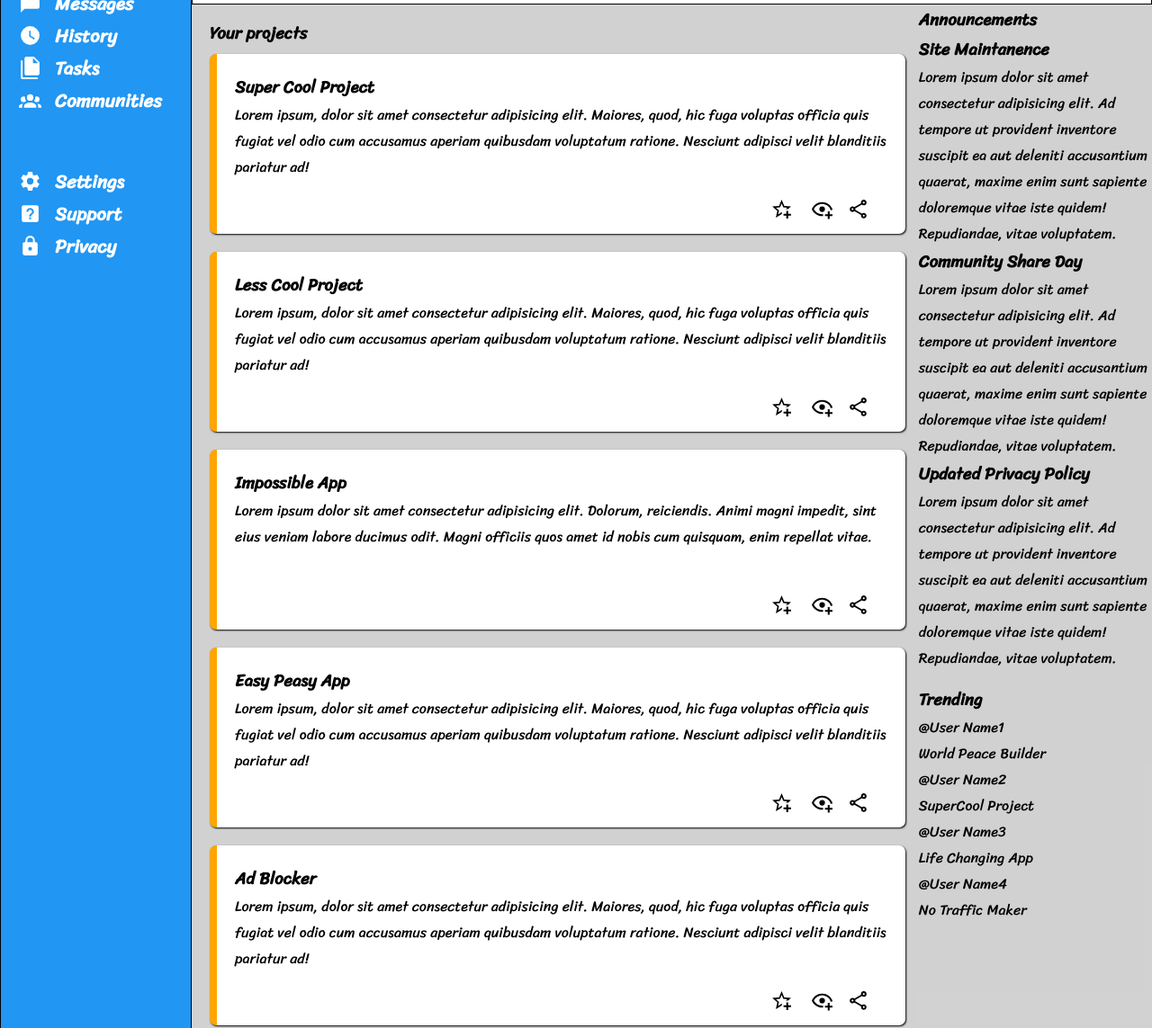
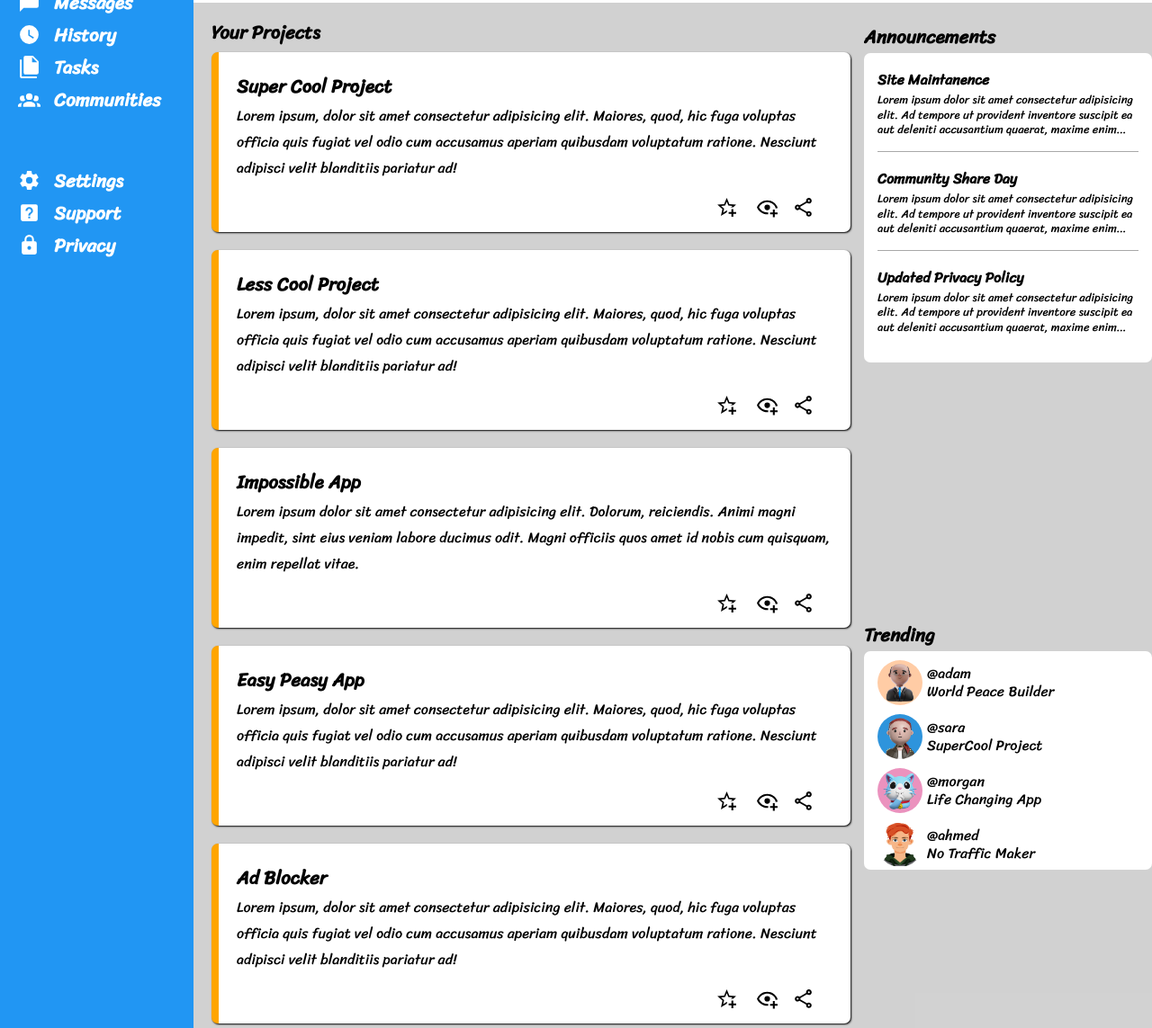
Before and after one commit to BelalHashem007/Admin-Dashboard, a plain HTML site: page index.html in a window 1280 px wide. Shown: the part 167-1310 px from the top of the page at 90% size. Drawn offline with Linux system fonts and the light colour scheme; a web font is replaced by a local one.

Commit message:
Finishing the main-content layout.
Wain-content includes YourProjects, Announcements and Trending.
With a bit of styling.

```diff
--- a/index.html
+++ b/index.html
@@ -96,7 +96,9 @@
         </div>
         <div class="header">
             <div class="search">
-                <p style="background: no-repeat url(image/header/magnify.svg); width: 30px; height: 30px; margin-top: 4px;"></p></a>
+                <p
+                    style="background: no-repeat url(image/header/magnify.svg); width: 30px; height: 30px; margin-top: 4px;">
+                </p></a>
                 <input type="search" id="search-bar" placeholder="Search" maxlength="80">
             </div>
             <div class="header-info">
@@ -124,7 +126,7 @@
         </div>
         <div class="main-content">
             <article class="main-article">
-                <h3>Your projects</h3>
+                <h3>Your Projects</h3>
                 <div class="cards">
                     <div class="card">
                         <h3>Super Cool Project</h3>
@@ -230,24 +232,33 @@
                             suscipit ea aut deleniti accusantium quaerat, maxime enim sunt sapiente doloremque vitae
                             iste quidem! Repudiandae, vitae voluptatem.</p>
                     </div>
+                </div>
             </article>
             <article class="trending-article">
                 <h3>Trending</h3>
                 <div class="trending-card">
                     <div class="trends first-trend">
-                        <p>@User Name1</p>
+                        <img src="image/header/avatar/person-with-glasses.jpg" alt="hush-cat"
+                    style="height: 50px; width: 50px; border-radius: 50%;">
+                        <p>@adam</p>
                         <p>World Peace Builder</p>
                     </div>
                     <div class="trends second-trend">
-                        <p>@User Name2</p>
+                        <img src="image/header/avatar/female.jpg" alt="hush-cat"
+                    style="height: 50px; width: 50px; border-radius: 50%;">
+                        <p>@sara</p>
                         <p>SuperCool Project</p>
                     </div>
                     <div class="trends third-trend">
-                        <p>@User Name3</p>
+                        <img src="image/header/avatar/hush-cat.jpg" alt="hush-cat"
+                    style="height: 50px; width: 50px; border-radius: 50%;">
+                        <p>@morgan</p>
                         <p>Life Changing App</p>
                     </div>
                     <div class="trends fourth-trend">
-                        <p>@User Name4</p>
+                        <img src="image/header/avatar/young-man.jpg" alt="hush-cat"
+                    style="height: 50px; width: 50px; border-radius: 50%;">
+                        <p>@ahmed</p>
                         <p>No Traffic Maker</p>
                     </div>
                 </div>
--- a/styles.css
+++ b/styles.css
@@ -4,68 +4,81 @@
     font-family: 'Sriracha';
     padding: 0;
 }
+
 .dashboard {
     background-color: #2196F3;
-    border: 1px solid black;
     color: white;
     display: grid;
     grid-template-rows: 80px 270px 100px;
     grid-template-columns: 1fr;
     grid-area: 1/1/3/2;
 }
+
 .container {
     display: grid;
     grid-template-columns: 1fr 4fr;
     grid-template-rows: 1fr 4fr;
     height: 100vh;
 }
+
 .dashboard-title {
     display: flex;
     padding: 10px;
 }
+
 .dashboard-title svg {
     width: 50px;
     height: 50px;
 }
-.dashboard-title p{
+
+.dashboard-title p {
     font-size: 1.8rem;
     font-weight: bold;
     margin-left: 7px;
 }
-.dashboard-nav svg, .dashboard-settings svg{
+
+.dashboard-nav svg,
+.dashboard-settings svg {
     width: 25px;
     height: 25px;
     margin-top: 5px;
 }
-.dashboard-nav > div, .dashboard-settings > div {
+
+.dashboard-nav>div,
+.dashboard-settings>div {
     padding-left: 20px;
     display: flex;
 }
-.dashboard-nav p , .dashboard-settings p{
+
+.dashboard-nav p,
+.dashboard-settings p {
     margin-left: 15px;
     font-size: 1.3rem;
     font-weight: bold;
 }
+
 .header {
-    border: 1px solid black;
     display: grid;
     grid-template-columns: 1fr 1fr;
     grid-template-rows: 1fr 1fr;
     column-gap: 50px;
 }
+
 .header .search {
     display: flex;
     margin: 15px 0 15px 15px;
     gap: 10px;
 }
+
 #search-bar {
-    width: max(100%,150px);
+    width: max(100%, 150px);
     height: 30px;
     border-radius: 15px;
     border: 1px solid #c7c3c3;
     background-color: #dbdbdb;
     padding: 5px 0 5px 10px;
 }
+
 .header .header-info {
     display: flex;
     padding-left: 80px;
@@ -75,20 +88,24 @@
     margin-right: 80px;
     padding-top: 5px;
 }
-.header .header-avatar{
+
+.header .header-avatar {
     display: grid;
     grid-template-columns: 85px 300px;
-    grid-template-rows: 20px 55px ;
+    grid-template-rows: 20px 55px;
     margin-left: 40px;
     margin-bottom: 10px;
 }
+
 .header-avatar img {
     grid-area: 1/1/3/2;
 }
-.header-avatar >p:last-child {
+
+.header-avatar>p:last-child {
     font-size: 1.5rem;
     font-weight: bold;
 }
+
 .header-btns {
     justify-self: end;
     align-self: center;
@@ -96,6 +113,7 @@
     display: flex;
     flex-wrap: nowrap;
 }
+
 .btn {
     color: white;
     background-color: #2196F3;
@@ -105,23 +123,22 @@
     border: none;
     font-size: 1.1rem;
 }
+
 .btn:hover {
     opacity: 0.8;
     box-shadow: 0 2px 3px black;
     cursor: pointer;
 }
-button + button {
+
+button+button {
     margin-left: 30px;
 }
+
 a {
     color: inherit;
     text-decoration: none;
 }
-.card {
-    background-color: white;
-    border: 2px solid rgba(255, 255, 255, 0.842);
-    border-radius: 3px;
-}
+
 .main-content {
     background-color: rgba(209, 209, 209, 0.986);
     display: grid;
@@ -130,18 +147,21 @@ a {
     gap: 15px;
     padding-left: 15px;
 }
+
 .main-article {
     grid-area: 1/1/3/2;
     display: grid;
     grid-template-rows: 40px 1fr;
     padding: 15px 0 0 5px;
 }
+
 .main-article .cards {
     display: grid;
-    grid-template-columns: repeat(auto-fit, minmax(400px,1fr));
+    grid-template-columns: repeat(auto-fit, minmax(400px, 1fr));
     grid-auto-rows: 200px;
     gap: 20px;
 }
+
 .main-article .cards .card {
     position: relative;
     box-shadow: 1px 1px 2px black;
@@ -149,19 +169,89 @@ a {
     border-width: 8px;
     border-radius: 7px;
     border-style: hidden hidden hidden solid;
-    border-color: white white white orange ;
+    border-color: white white white orange;
+    background-color: white;
 }
+
 .card-img {
     position: absolute;
     right: 0;
     bottom: 15px;
 }
+
 .card-img.favourite {
     right: 125px;
 }
+
 .card-img.seen {
     right: 80px;
 }
-.card-img.share  {
+
+.card-img.share {
     right: 40px;
 }
+
+h3 {
+    font-size: 1.3rem;
+}
+
+.announcements-article {
+    width: 320px;
+    height: 400px;
+    overflow: hidden;
+    padding-top: 20px;
+}
+
+.announce-card {
+    padding: 15px;
+    background-color: white;
+    border-radius: 7px;
+
+}
+.announcements-article p {
+    display: block;
+    display: -webkit-box;
+    line-height: 1.3em;
+    -webkit-line-clamp: 3;
+    -webkit-box-orient: vertical;
+    overflow: hidden;
+    text-overflow: ellipsis;
+}
+
+.announcement.first-announce {
+    padding-bottom: 15px;
+}
+
+.announcement h3 {
+    font-size: 1rem;
+}
+
+.announcement p {
+    font-size: 0.8rem;
+}
+.announcement + .announcement{
+    border-style: solid hidden hidden hidden;
+    border-width: 1px;
+    border-color: rgba(0, 0, 0, 0.342);
+    padding: 15px 0 15px 0;
+}
+.trending-card {
+    background-color: white;
+    width: 320px;
+    height: 243px;
+    border-radius: 7px;
+    padding-top: 10px;
+    padding-left: 15px;
+}
+.trends {
+    display: grid;
+    grid-template-columns: 50px 1fr;
+    grid-template-rows: 20px 1fr;
+    column-gap: 5px;
+}
+.trends img {
+    grid-area: 1/1/3/2;
+}
+.trends + .trends {
+    padding-top: 10px;
+}
```
Also changed, not shown: image/header/avatar/female.jpg (added), image/header/avatar/person-with-glasses.jpg (added), image/header/avatar/young-man.jpg (added).
